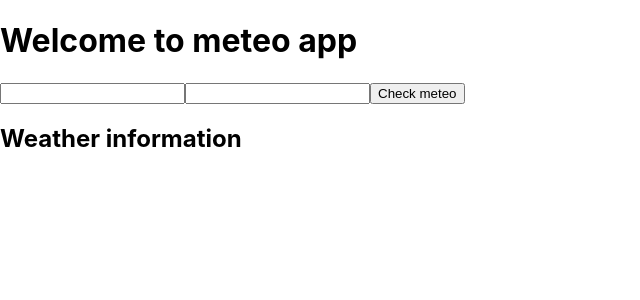
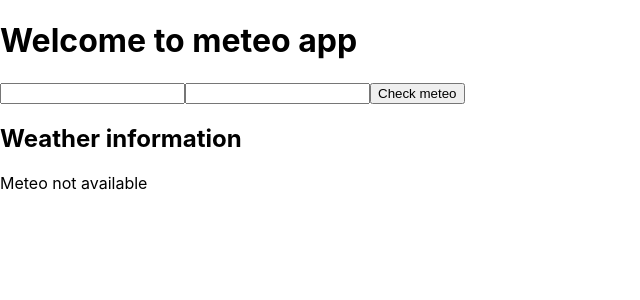
Before and after one commit to uzairsaid/ReactExericise, a React (Create React App) app: page / in a window 1280 px wide. Shown: the top 300 px of the page, without its empty margins (0-640 px from the left). Built offline with nearby package versions, Linux system fonts and the light colour scheme.

Commit message:
Displayed data in card

```diff
--- a/src/App.js
+++ b/src/App.js
@@ -2,15 +2,19 @@
 import './App.css';
 import Card from './components/Card';
 import Header from './components/Header'
+import { DataProvider } from './contexts/DataContext';
 
 function App() {
   const info = "Weather information";
   return (
     <div>
-      <Header/>
-      <div>
-        <Card title={info}/>
-      </div>
+        <DataProvider>
+              <Header/>
+              <div>
+                <Card title={info}/>
+              </div>
+        </DataProvider>
+
     </div>
 
   );
--- a/src/components/Card.js
+++ b/src/components/Card.js
@@ -1,5 +1,8 @@
 import PropTypes from "prop-types"
-function Card({title, content}){
+import { useContext } from "react"
+import { WeatherContext } from "../contexts/DataContext"
+function Card({title}){
+    const {data} = useContext(WeatherContext);
 
     return (
         <div className="card-container">
@@ -8,9 +11,11 @@ function Card({title, content}){
                 <h2>{title}</h2>
             </div>
 
-            <div className="card-body">
-                {content}
-            </div>
+        {data? (<div className="card-body">
+                {data.main.temp}
+            </div>)
+            :
+            (<p>Meteo not available</p>)}
         </div>
     )
 
--- a/src/components/Header.js
+++ b/src/components/Header.js
@@ -1,11 +1,12 @@
-import React from "react";
+import React, { useContext } from "react";
 import { useState ,useEffect} from "react";
+import { WeatherContext } from "../contexts/DataContext";
 
 function Header(){
+    const {setData} = useContext(WeatherContext);
     const text = "Welcome to meteo app";
     const [latitude, setLatitude] = useState(0);
     const [longitude, setLongitude] = useState(0);
-    const [data, setData] = useState(null);
     const [loading, setLoading] = useState(false);
 
     const appid = "dde0a4dcefbdab3fac4077a9e9c86a05";
@@ -23,7 +24,6 @@ function Header(){
     const handleSubmit = (e)=>{
         e.preventDefault();
         setLoading(true);
-        console.log(data);
 
     }
     const [error, setError] = useState(null);
@@ -49,7 +49,7 @@ function Header(){
       if (loading) {
         fetchData(); // Call fetchData when loading is true
       }
-    }, [loading, latitude, longitude, appid]); // Include appid in the dependencies
+    }, [loading, latitude, longitude, appid, setData]); // Include appid in the dependencies
 
     if (loading) return <div>Loading...</div>;
     if (error) return <div>Error: {error.message}</div>;
--- a/src/contexts/DataContext.js
+++ b/src/contexts/DataContext.js
@@ -1,67 +1,16 @@
-// import { useContext,createContext ,useEffect, useState} from "react";
+import { createContext, useState} from "react";
 
-// const DataContext = createContext();
-
-// export const useData = ()=>{
-//     return useContext(dataContext);
-// }
-
-// const DataProvider = ({children})=>{
-//     const text = "Welcome to meteo app";
-//     const [latitude, setLatitude] = useState(0);
-//     const [longitude, setLongitude] = useState(0);
-//     const [data, setData] = useState(null);
-//     const [loading, setLoading] = useState(false);
-
-//     const appid = "dde0a4dcefbdab3fac4077a9e9c86a05";
-
-//     const handleLatitudeChange = (e)=>{
-//         setLatitude(e.target.value)
-
-//     }
-
-//     const handleLongitudeChange = (e)=>{
-//         setLongitude(e.target.value)
-
-//     }
-
-//     const handleSubmit = (e)=>{
-//         e.preventDefault();
-//         setLoading(true);
-//         console.log(data);
-
-//     }
-//     const [error, setError] = useState(null);
-
-//     useEffect(() => {
-//       const fetchData = async () => {
-//         try {
-//           const response = await fetch(`https://api.openweathermap.org/data/2.5/weather?lat=${latitude}&lon=${longitude}&appid=${appid}`);
-
-//           if (!response.ok) {
-//             throw new Error('Network response was not ok');
-//           }
-
-//           const responseData = await response.json();
-//           setData(responseData);
-//         } catch (err) {
-//           setError(err);
-//         } finally {
-//           setLoading(false);
-//         }
-//       };
-
-//       if (loading) {
-//         fetchData(); // Call fetchData when loading is true
-//       }
-//     }, [loading, latitude, longitude, appid]); // Include appid in the dependencies
-
-//     return (
-//         <DataContext.Provider value={{loading,data,error}}>
-
-//             {children}
-//         </DataContext.Provider>
-//     )
+export const WeatherContext = createContext();
 
 
-// }
+export const DataProvider = ({children})=>{
+    const [data, setData] = useState(null)
+
+    return (
+        <WeatherContext.Provider value={{data, setData}}>
+            {children}
+        </WeatherContext.Provider>
+    )
+
+
+}
```
